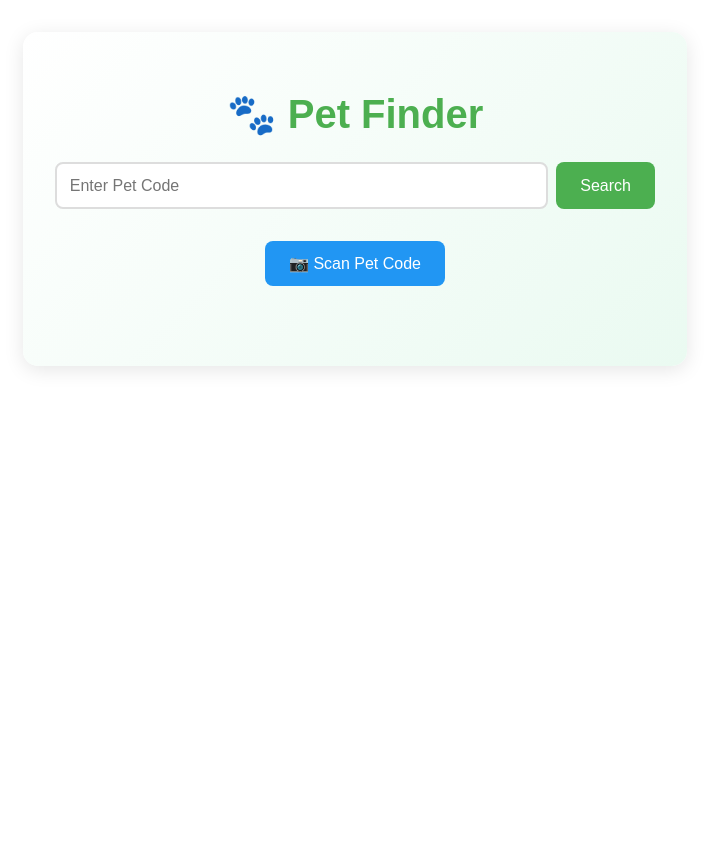
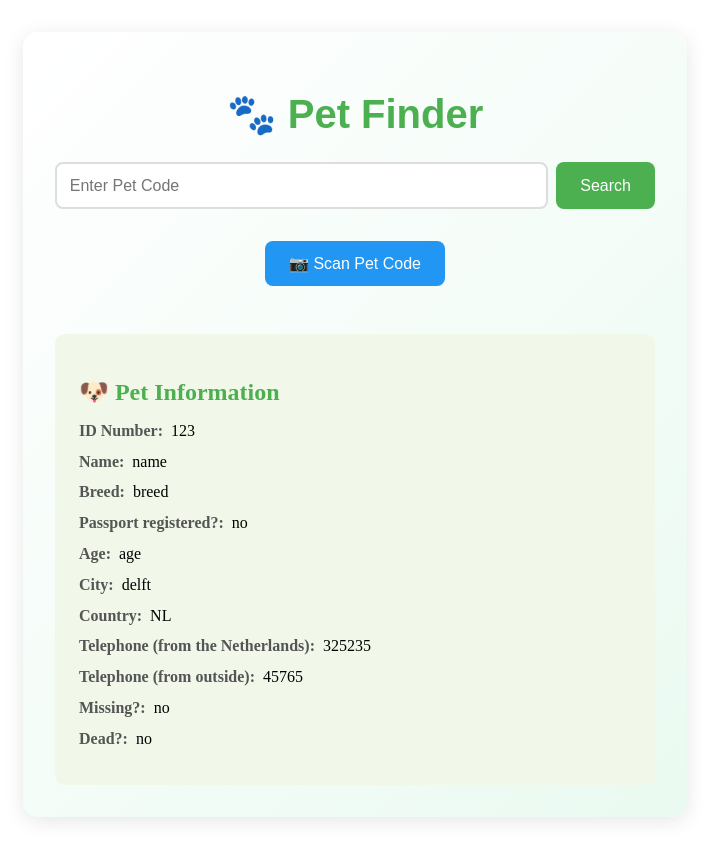
Before and after one commit to arturPukhavy/PetFinder-FE, an Angular app: page / in a window 1280 px wide. Shown: the whole page, without its empty margins (285-1003 px from the left). Before the commit the page ends 800 px from the top, so only its background shows below. Built offline with nearby package versions, Linux system fonts and the light colour scheme.

Commit message:
add capacitor

```diff
--- a/package.json
+++ b/package.json
@@ -18,6 +18,9 @@
     "@angular/platform-browser": "^19.0.0",
     "@angular/platform-browser-dynamic": "^19.0.0",
     "@angular/router": "^19.0.0",
+    "@capacitor/android": "^6.2.0",
+    "@capacitor/cli": "^6.2.0",
+    "@capacitor/core": "^6.2.0",
     "rxjs": "~7.8.0",
     "tslib": "^2.3.0",
     "zone.js": "~0.15.0"
--- a/src/app/search-page/search-page.component.html
+++ b/src/app/search-page/search-page.component.html
@@ -25,19 +25,40 @@
     </div>
 
     <!-- Pet Info Section -->
-    <div *ngIf="petInfo" class="pet-info">
+    <div  class="pet-info">
       <h2>🐶 Pet Information</h2>
       <div class="info-item">
-        <span class="info-label">Name:</span> {{ petInfo.name }}
+        <span class="info-label">ID Number:</span> 123
       </div>
       <div class="info-item">
-        <span class="info-label">Breed:</span> {{ petInfo.breed }}
+        <span class="info-label">Name:</span> name
       </div>
       <div class="info-item">
-        <span class="info-label">Age:</span> {{ petInfo.age }}
+        <span class="info-label">Breed:</span> breed
       </div>
       <div class="info-item">
-        <span class="info-label">Description:</span> {{ petInfo.description }}
+        <span class="info-label">Passport registered?:</span> no
+      </div>
+      <div class="info-item">
+        <span class="info-label">Age:</span> age
+      </div>
+      <div class="info-item">
+        <span class="info-label">City:</span> delft
+      </div>
+      <div class="info-item">
+        <span class="info-label">Country:</span> NL
+      </div>
+      <div class="info-item">
+        <span class="info-label">Telephone (from the Netherlands):</span> 325235
+      </div>
+      <div class="info-item">
+        <span class="info-label">Telephone (from outside):</span> 45765
+      </div>
+      <div class="info-item">
+        <span class="info-label">Missing?:</span> no
+      </div>
+      <div class="info-item">
+        <span class="info-label">Dead?:</span> no
       </div>
     </div>
   </div>
```
Also changed, not shown: capacitor.config.ts (added, +9 -0 lines), 61 other files (tests, documents, lock files or other folders).
